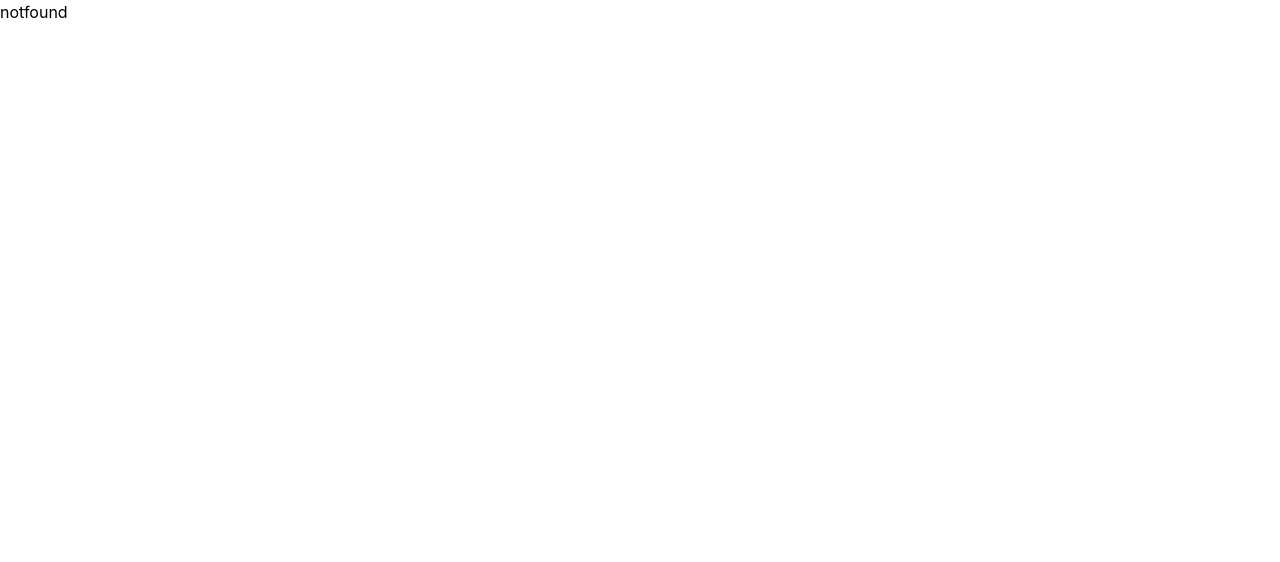
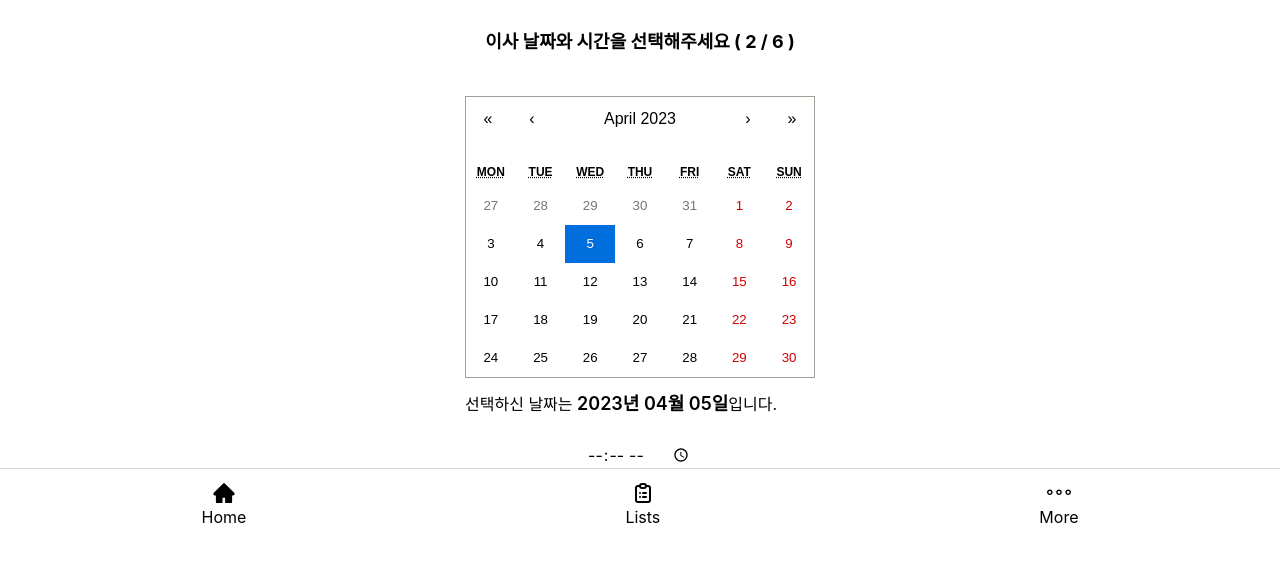
Before and after one commit to haejwo/haejwo-react-frontend, a React (Create React App) app: page /datepick in a window 1280 px wide. Before the commit this address had no page. Shown: the top 562 px of the page. Built offline with nearby package versions, Linux system fonts and the light colour scheme.

Commit message:
chore:add login navigate

```diff
--- a/package.json
+++ b/package.json
@@ -9,12 +9,17 @@
     "@testing-library/user-event": "^13.2.1",
     "axios": "^1.3.5",
     "dotenv": "^16.0.3",
+    "moment": "^2.29.4",
     "react": "^18.2.0",
+    "react-calendar": "^4.2.1",
+    "react-clock": "^4.2.0",
     "react-dom": "^18.2.0",
     "react-hook-form": "^7.43.9",
     "react-icons": "^4.8.0",
+    "react-ios-time-picker": "^0.2.2",
     "react-router-dom": "^6.10.0",
     "react-scripts": "5.0.1",
+    "react-time-picker": "^6.0.4",
     "styled-components": "^5.3.9",
     "uuid": "^9.0.0",
     "web-vitals": "^2.1.0",
--- a/src/index.js
+++ b/src/index.js
@@ -14,6 +14,7 @@ import Review from './pages/Review';
 import MoveSelect from './pages/Move/MoveSelect';
 import Less20 from './pages/Move/Less20';
 import More20 from './pages/Move/More20';
+import DatePicker from './pages/Move/DatePicker';
 
 const root = ReactDOM.createRoot(document.getElementById('root'));
 const router = createBrowserRouter([
@@ -31,6 +32,7 @@ const router = createBrowserRouter([
       {path: '/review', element: <Review/>},
       {path: '/less20', element: <Less20/>},
       {path: '/more20', element: <More20/>},
+      {path: '/datepick', element: <DatePicker/>},
     ],
   },
 ]);
--- a/src/pages/Accounts/Signup.jsx
+++ b/src/pages/Accounts/Signup.jsx
@@ -3,7 +3,7 @@ import { useForm } from 'react-hook-form';
 import { yupResolver } from '@hookform/resolvers/yup';
 import * as yup from 'yup';
 import axios from "axios";
-import { Link } from 'react-router-dom';
+import { Link, useNavigate } from 'react-router-dom';
 import { RxCross2 } from 'react-icons/rx';
 
 export default function Signup() {
@@ -36,6 +36,7 @@ export default function Signup() {
       resolver: yupResolver(formSchema),
     });
 
+    const navigate = useNavigate()
     let backURL = process.env.REACT_APP_BACK_BASE_URL;
     const registerRes = async (data) => {
       const res = await axios({
@@ -44,11 +45,11 @@ export default function Signup() {
                       data: data
                   });
               console.log(res)
-              // 성공하면 로그인 페이지로
-              .then()
-              // 실패하면 에러메시지
-              }
+      // 성공하면 로그인 페이지로 실패하면 에러메시지
+      res.data ? navigate('/login') : alert('error')
+    }
     // const onSubmit = (data) => console.log(data);
+
     return (
       <div className="flex flex-col justify-center items-center p-4">
         <div className='flex bg-fixed my-2'>
--- /dev/null
+++ b/src/pages/Move/DatePicker.jsx
@@ -0,0 +1,28 @@
+import React, { useState } from 'react';
+import Calendar from 'react-calendar';
+import 'react-calendar/dist/Calendar.css';
+import moment from 'moment';
+import TimePicker from 'react-time-picker';
+import 'react-time-picker/dist/TimePicker.css';
+
+export default function DatePicker() {
+    const [value, setValue] = useState(new Date());
+    const [timePick, setTimePick] = useState(new Date());
+    return (
+        <div className='flex flex-col items-center'>
+            <div className='flex flex-col items-center p-4'>
+                <p className='font-bold text-lg my-3'>이사 날짜와 시간을 선택해주세요 ( 2 / 6 )</p>
+            </div>
+            <div className='my-3'>
+                <Calendar onChange={setValue} value={value} />
+                <div className='my-3'>
+                   선택하신 날짜는 <span className='font-semibold text-lg'>{moment(value).format("YYYY년 MM월 DD일")}</span>
+                   입니다.
+                </div>
+            </div>
+            <div>
+                <input type="time" />
+            </div>
+        </div>
+    );
+}
--- a/src/pages/Move/Less20.jsx
+++ b/src/pages/Move/Less20.jsx
@@ -1,5 +1,6 @@
 import React, { useState } from 'react';
 import { AiOutlineCheck } from 'react-icons/ai';
+import { Link } from 'react-router-dom';
 
 export default function Less20() {
     const [moveChoice, setMoveChoice] = useState('normal');
@@ -121,9 +122,9 @@ export default function Less20() {
                 <input type="checkbox" name="" id="check" value={checked} onChange={handleChange} />
                 <label htmlFor="check" className='text-lg font-bold'> 필수 체크 사항을 확인했습니다.</label>
             </div>
-            <button className={!checked ? 'my-4 w-screen py-2 font-semibold border border-zinc-200 text-zinc-500' :
+            <Link to='/datepick'><button className={!checked ? 'my-4 w-screen py-2 font-semibold border border-zinc-200 text-zinc-500' :
             'my-4 w-screen py-2 font-semibold text-brand border py-2 border-yellow-200 bg-yellow-100'}
-                disabled={!checked}>다음</button>
+                disabled={!checked}>다음</button></Link>
             { checked ? '' : <p className='mb-2 text-red-400'>필수 체크 사항을 확인해주세요!</p> }
         </div>
     );
--- a/src/pages/Move/More20.jsx
+++ b/src/pages/Move/More20.jsx
@@ -1,5 +1,6 @@
 import React, { useState } from 'react';
 import { AiOutlineCheck } from 'react-icons/ai';
+import { Link } from 'react-router-dom';
 
 export default function More20() {
     const [checked, setChecked] = useState(false);
@@ -52,9 +53,9 @@ export default function More20() {
                 <input type="checkbox" name="" id="check" value={checked} onChange={handleChange} />
                 <label htmlFor="check" className='text-lg font-bold'> 필수 체크 사항을 확인했습니다.</label>
             </div>
-            <button className={!checked ? 'my-4 w-screen py-2 font-semibold border border-zinc-200 text-zinc-500' :
+            <Link to='/datepick'><button className={!checked ? 'my-4 w-screen py-2 font-semibold border border-zinc-200 text-zinc-500' :
             'my-4 w-screen py-2 font-semibold text-brand border py-2 border-yellow-200 bg-yellow-100'}
-                disabled={!checked}>다음</button>
+                disabled={!checked}>다음</button></Link>
             { checked ? '' : <p className='mb-2 text-red-400'>필수 체크 사항을 확인해주세요!</p> }
         </div>
     );
```
Also changed, not shown: 1 other file (tests, documents, lock files or other folders).
